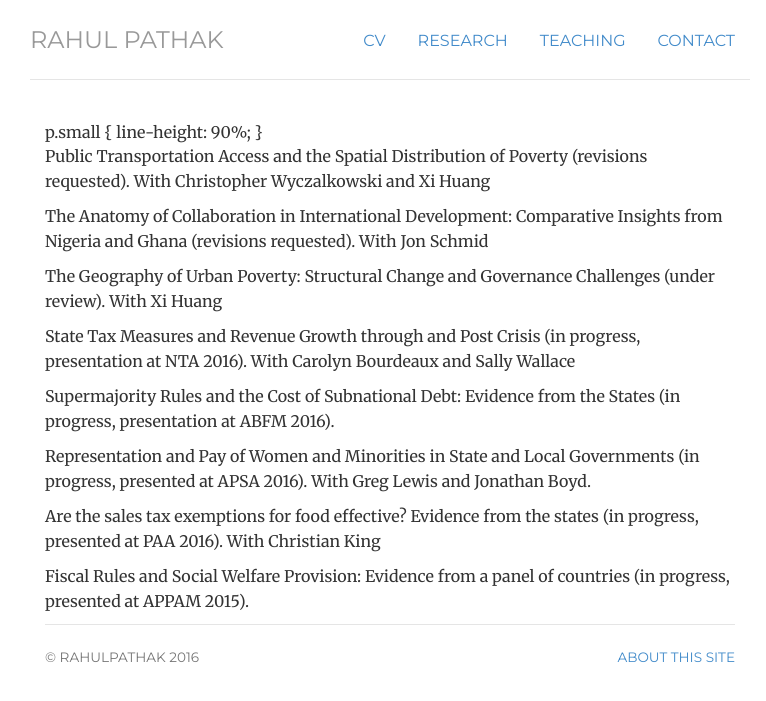
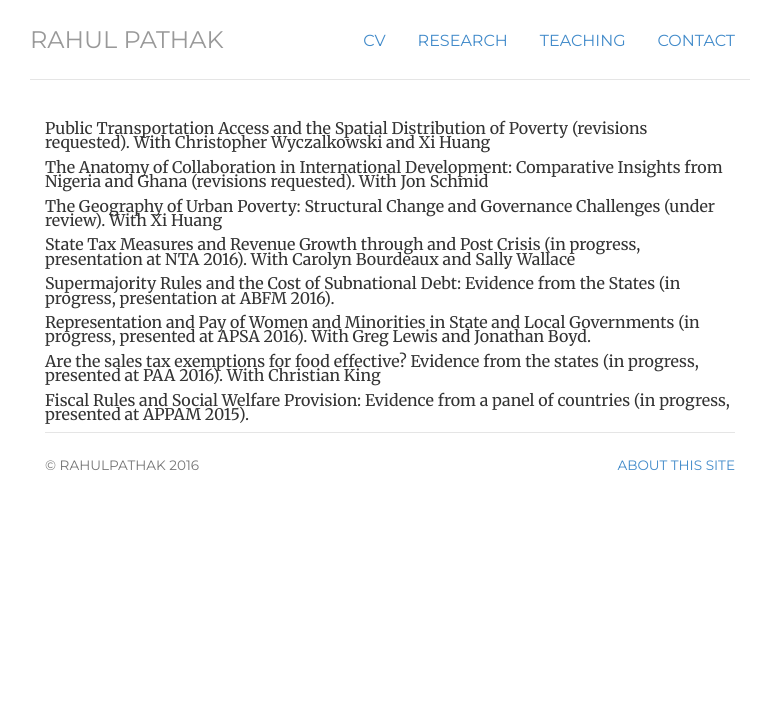
Before and after one commit to pathak-rahul/pathak-rahul.github.io, a Jekyll site: the page built from ongoing/index.html, in a window 1280 px wide. Shown: the top 701 px of the page, without its empty margins (250-1016 px from the left). Built offline with Jekyll 4.4.1, drawn with Linux system fonts in a browser that asks for light colours.

Commit message:
Update index.html

```diff
--- a/ongoing/index.html
+++ b/ongoing/index.html
@@ -7,14 +7,12 @@ title: ongoing
 	</div>
 	<div itemscope itemtype="http://data-vocabulary.org/Person" class="col-sm-12">
 <style type="text/css">
-p {
-   font-size: 16px;
+p.small {
+    line-height: 90%;
 }
 </style>
 
-p.small {
-    line-height: 90%;
-}
+
 
 <ul class="list-unstyled">
 <p class="small">Public Transportation Access and the Spatial Distribution of Poverty (revisions requested). With Christopher Wyczalkowski and Xi Huang</p>
```
